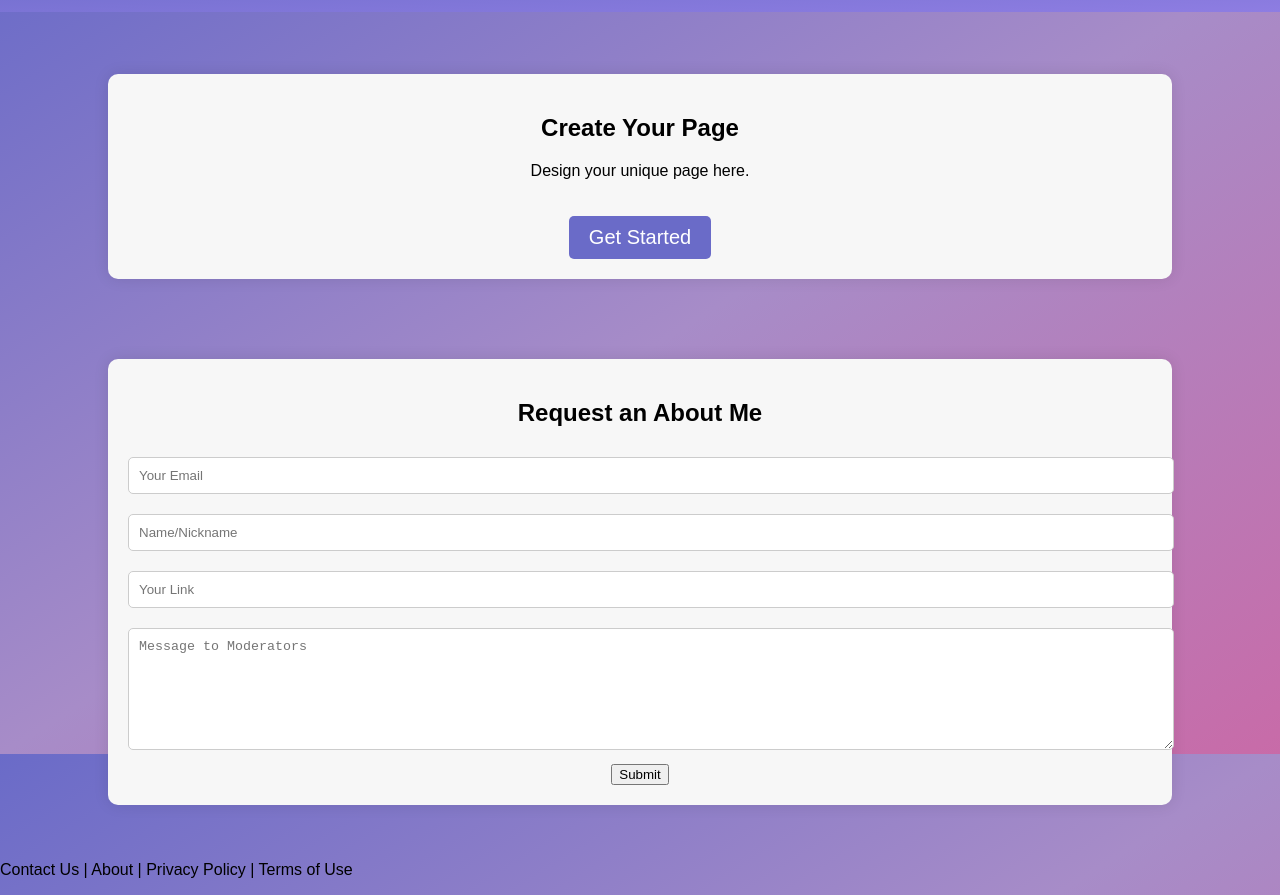
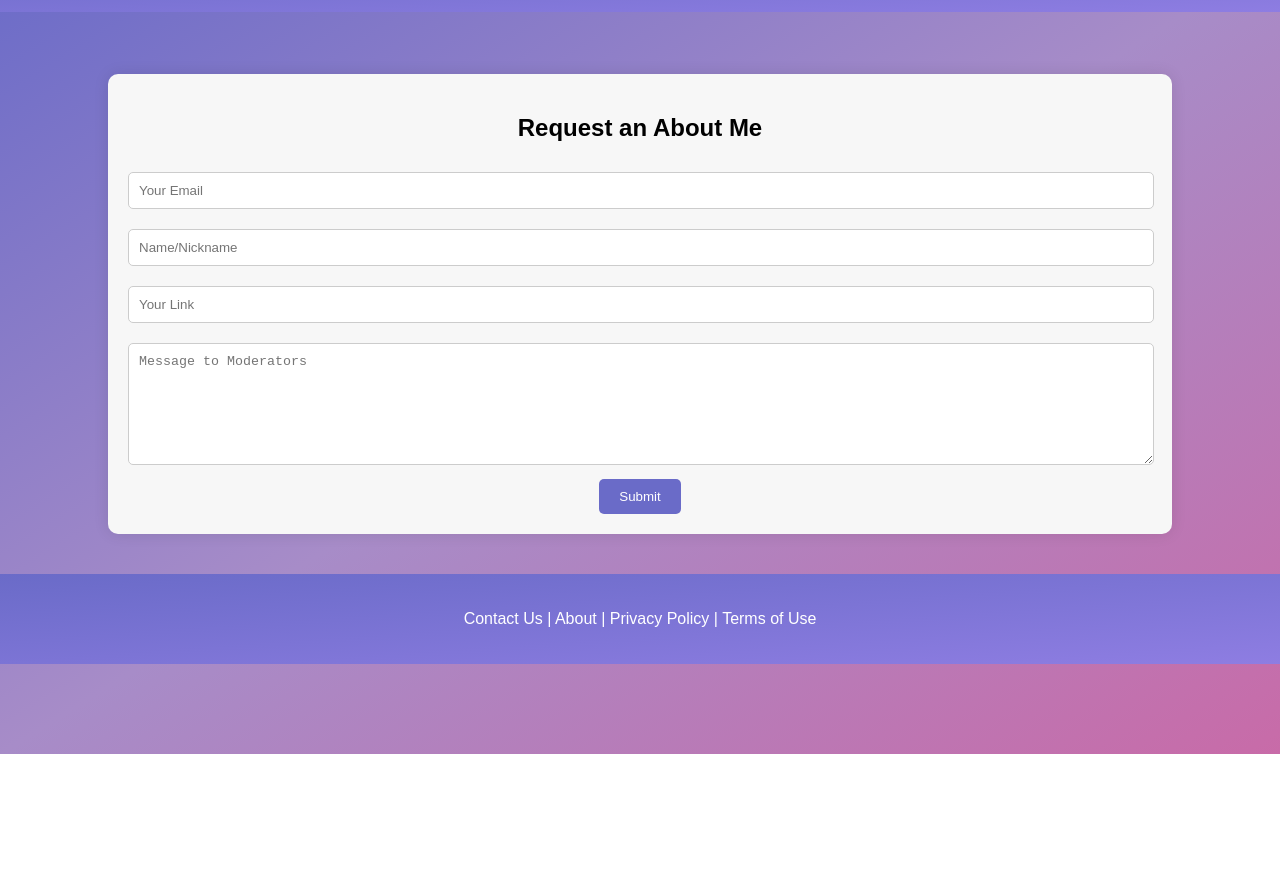
Before and after one commit to onlystudios/onlystudios.github.io, a plain HTML site: page create/index.html in a window 1280 px wide. Shown: the part 46-941 px from the top of the page. After the commit the page ends 800 px from the top, so only its background shows below. Drawn offline with Linux system fonts and the light colour scheme.

Commit message:
Update index.html

```diff
--- a/create/index.html
+++ b/create/index.html
@@ -42,34 +42,6 @@
             transition: opacity 0.6s ease;
         }
 
-        .create-content {
-            width: 80%;
-            margin: 40px 0;
-            padding: 20px;
-            border-radius: 10px;
-            box-shadow: 0 0 15px rgba(0, 0, 0, 0.1);
-            background: #f7f7f7;
-            text-align: center;
-            opacity: 1;
-            transition: opacity 0.6s ease, transform 0.6s ease;
-        }
-
-        .get-started-button {
-            margin-top: 20px;
-            padding: 10px 20px;
-            background: #6A6BC8;
-            color: white;
-            border: none;
-            border-radius: 5px;
-            cursor: pointer;
-            font-size: 20px;
-            transition: all 0.3s ease;
-        }
-
-        .get-started-button:hover {
-            background: #8E7DE2;
-        }
-
         .request-form {
             width: 80%;
             margin: 40px 0;
@@ -80,16 +52,40 @@
             text-align: center;
         }
 
-        .request-form input, .request-form textarea {
-            width: 100%;
+        .request-form input,
+        .request-form textarea {
+            width: calc(100% - 20px);
             padding: 10px;
             margin: 10px 0;
+            border: 1px solid #ccc;
             border-radius: 5px;
-            border: 1px solid #ccc;
+            transition: all 0.3s ease;
         }
 
         .request-form textarea {
             height: 100px;
+        }
+
+        .request-form button {
+            padding: 10px 20px;
+            background: #6A6BC8;
+            color: white;
+            border: none;
+            border-radius: 5px;
+            cursor: pointer;
+            transition: all 0.3s ease;
+        }
+
+        .request-form button:hover {
+            background: #8E7DE2;
+        }
+
+        footer {
+            background: linear-gradient(to bottom right, #6A6BC8, #8E7DE2);
+            color: white;
+            text-align: center;
+            padding: 20px 0;
+            transition: all 0.5s ease;
         }
     </style>
 </head>
@@ -99,12 +95,6 @@
     </header>
 
     <main>
-        <div class="create-content">
-            <h2>Create Your Page</h2>
-            <p>Design your unique page here.</p>
-            <button class="get-started-button" onclick="window.location.href='/create'">Get Started</button>
-        </div>
-
         <div class="request-form">
             <h2>Request an About Me</h2>
             <form>
```
